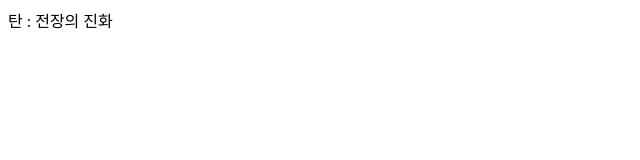
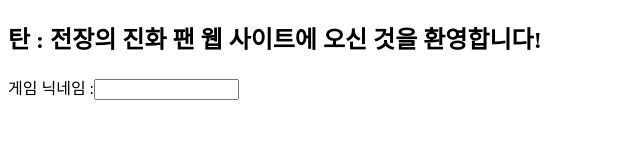
Before and after one commit to exampleview/tahn.github.io, a plain HTML site: page index.html in a window 1280 px wide. Shown: the whole page, without its empty margins (0-640 px from the left). Drawn offline with Linux system fonts and the light colour scheme.

Commit message:
Update index.html

```diff
--- a/index.html
+++ b/index.html
@@ -1,2 +1,11 @@
-<title>Tahn Fan Web</title>
-<textview1>탄 : 전장의 진화</textview1>
+<!DOCTYPE html>
+<html>
+  <head>
+    <body>
+    <title>탄 : 전장의 진화 팬 웹 사이트</title>
+    <h2>탄 : 전장의 진화 팬 웹 사이트에 오신 것을 환영합니다!</h2>
+      <form name="닉네임 조사" action="input.asp">
+        게임 닉네임 :<input type="text" size="15">
+        </html>
+      </head>
+    </body>
```
